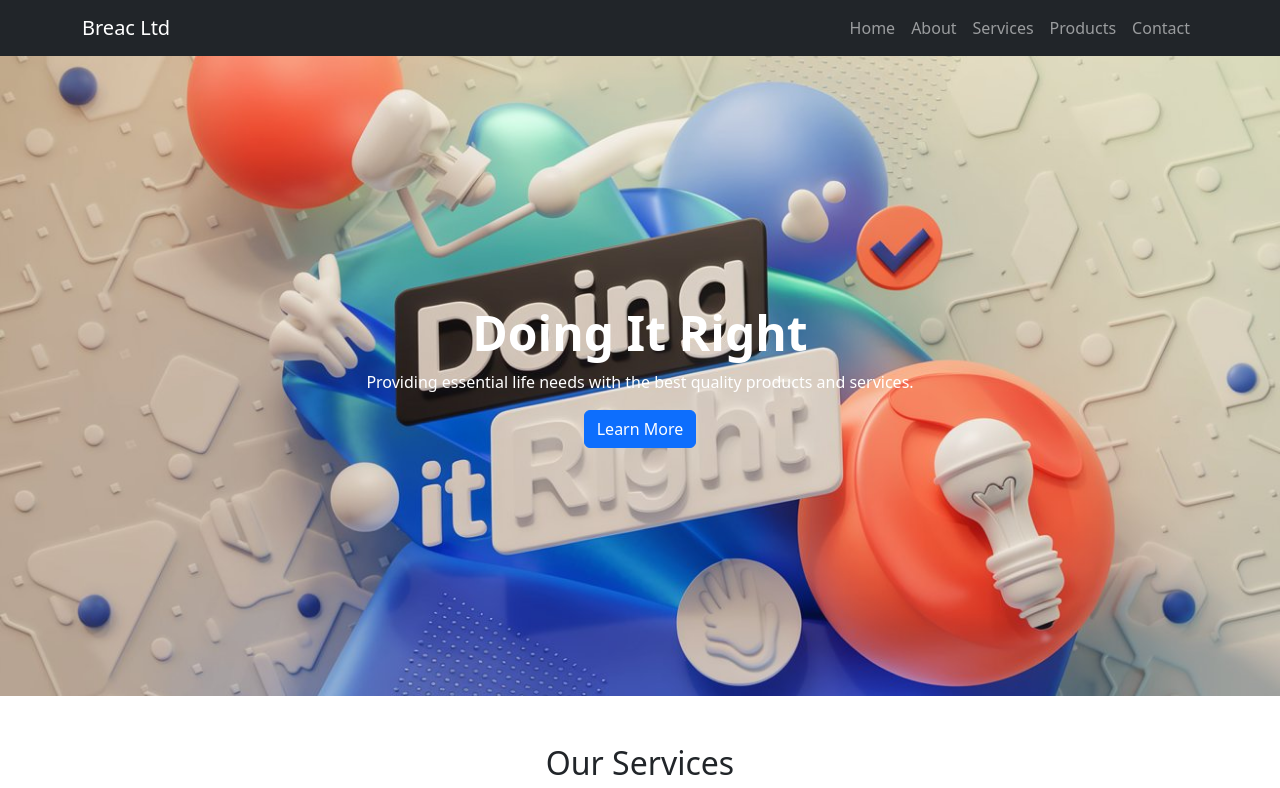
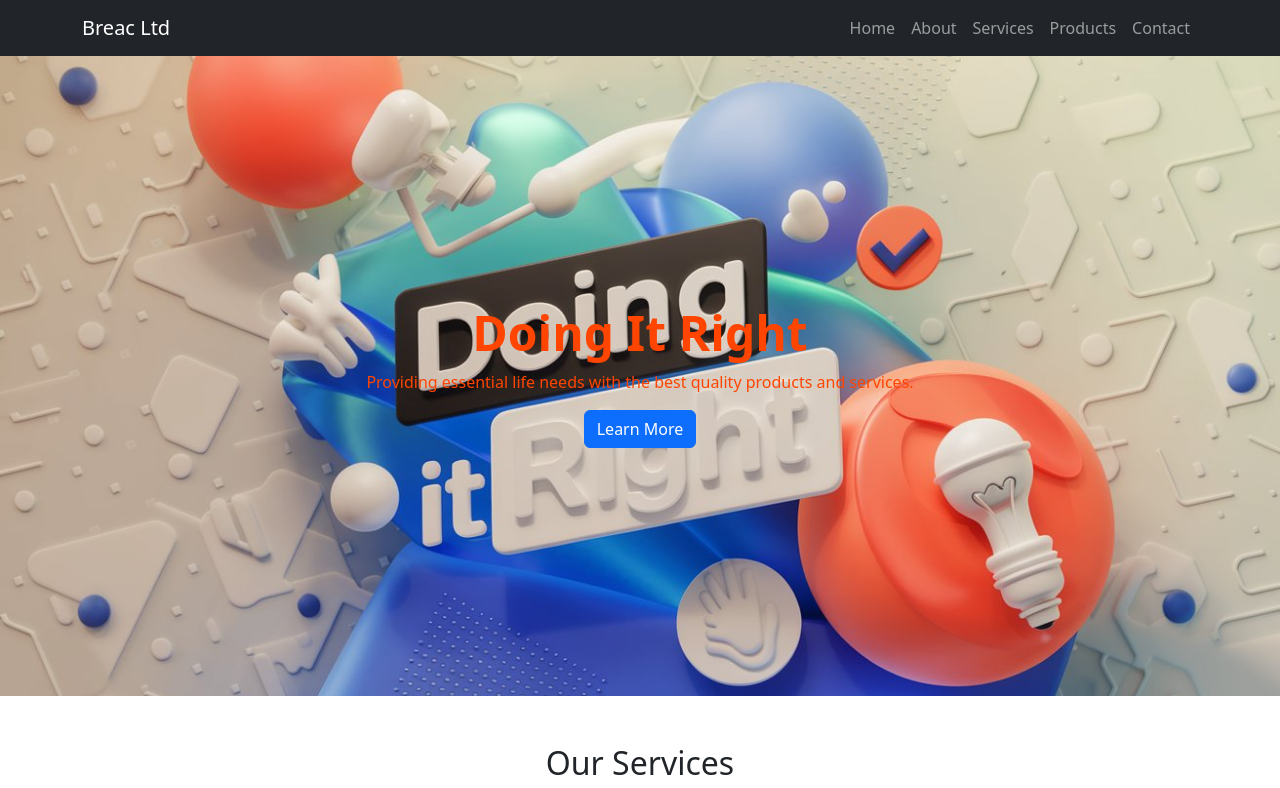
Before and after one commit to Isiji/breac-webiste, a React (Create React App) app in the folder breac-website/: page / in a window 1280 px wide. Shown: the top 788 px of the page. Built offline with nearby package versions, Linux system fonts and the light colour scheme.

Commit message:
changed hero section

```diff
--- a/breac-website/src/index.css
+++ b/breac-website/src/index.css
@@ -10,7 +10,7 @@ body {
     align-items: center;
     justify-content: center;
     text-align: center;
-    color: white;
+    color: orangered;
 }
 .hero-section h1 {
     font-size: 3rem;
```
